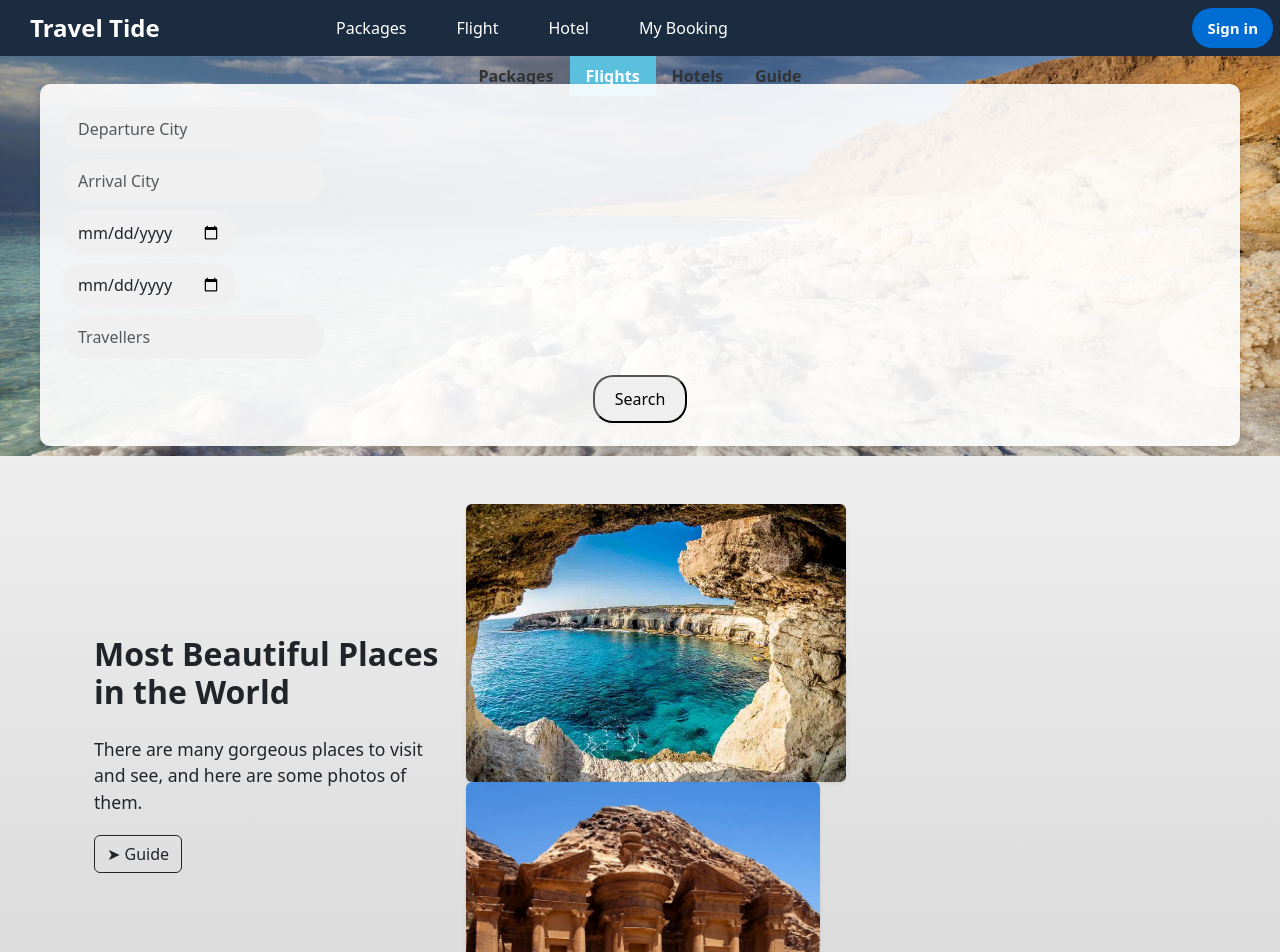
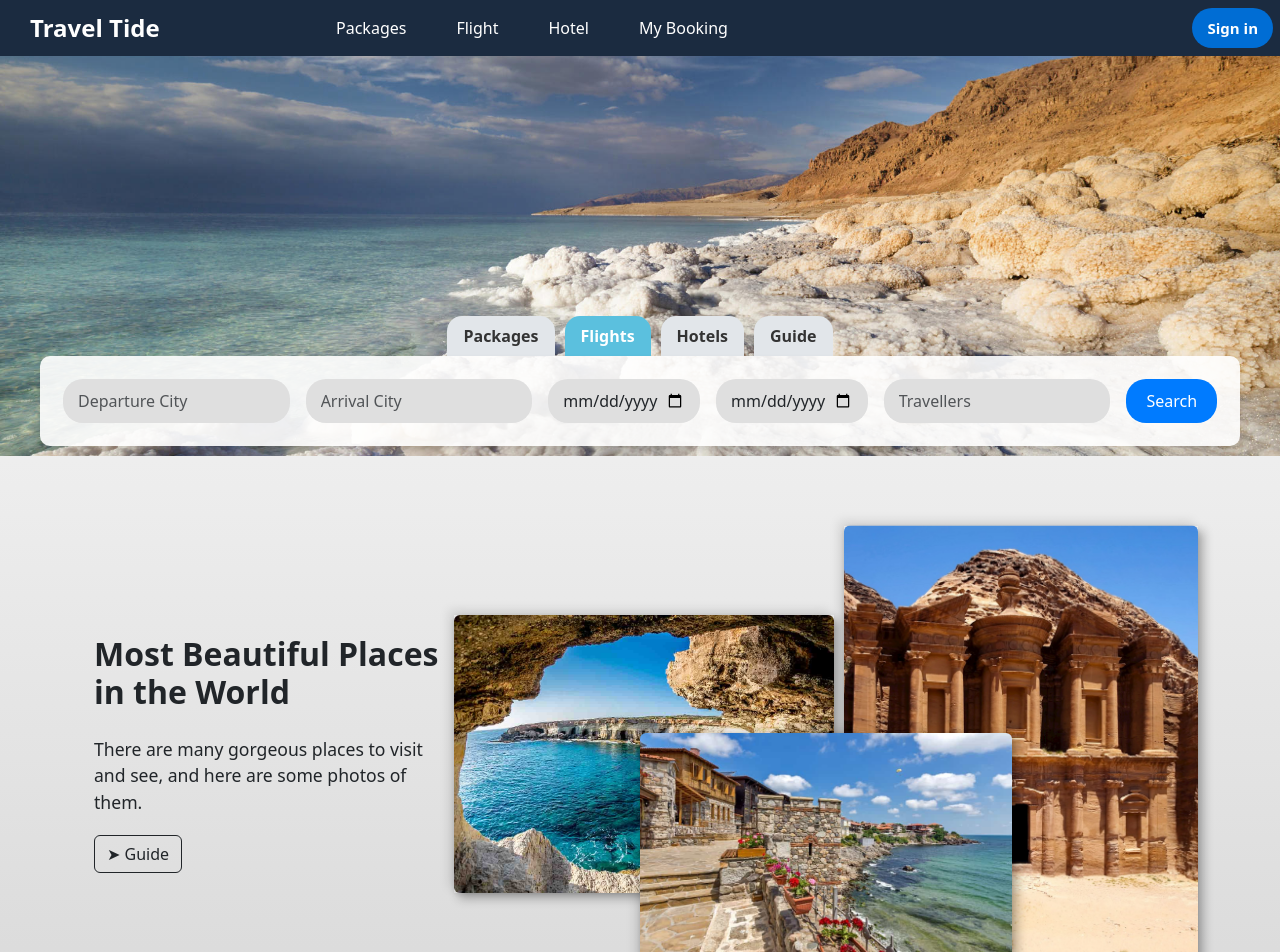
Before and after one commit to omar-alkhader/Travel-Tide, a React (Create React App) app in the folder FrontEnd/: page / in a window 1280 px wide. Shown: the top 952 px of the page. Built offline with nearby package versions, Linux system fonts and the light colour scheme.

Commit message:
Update HomePage.css

```diff
--- a/FrontEnd/src/styles/HomePage.css
+++ b/FrontEnd/src/styles/HomePage.css
@@ -1,11 +1,28 @@
+.full-width-section {
+  width: 100vw;
+  position: relative;
+  left: 50%;
+  right: 50%;
+  margin-left: -50vw;
+  margin-right: -50vw;
+  overflow-x: hidden;
+}
+
 .HomePage-hero-section {
   height: 400px;
   background: url('../assets/dead-sea.jpg') no-repeat center center;
   background-size: cover;
   color: white;
   position: relative;
-    margin-top: 0; /* Ensure the image starts below the navbar */
+  margin: 0; /* Remove margin */
+  padding: 0; /* Remove padding */
+  width: 100%; /* Ensure full width */
+}
 
+.HomePage-form-inline {
+  display: flex;
+  justify-content: center;
+  align-items: center;
 }
 
 .HomePage-booking-options {
@@ -21,9 +38,40 @@
   max-width: 1200px;
 }
 
+.HomePage-nav-tabs {
+  position: absolute; /* Changed from relative to absolute */
+   /* Position the buttons above the rectangle */
+  left: 50%;
+  transform: translateX(-50%);
+   /* Ensure the buttons are above the big rectangle */
+  margin-top: 260px;
+}
+
+.HomePage-nav-link {
+  border-radius: 15px 15px 0 0;
+  background-color: #f8f9fa;
+  border: 1px solid #dee2e6;
+  margin: 0 5px;
+  padding: 10px 20px;
+  color: #333;
+  font-weight: bold;
+  cursor: pointer;
+  transition: background-color 0.3s ease;
+}
+
+.HomePage-nav-link.HomePage-active {
+  background-color: #5bc0de; /* Active background color */
+  color: white; /* Active text color */
+}
+
 .HomePage-hero-section .HomePage-nav-tabs .HomePage-nav-link {
   color: #333;
+  background-color: #e2e6ea;
   font-weight: bold;
+}
+.HomePage-hero-section .HomePage-nav-tabs .HomePage-nav-link:hover {
+  background-color: #5bc0de;
+  color: white;
 }
 
 .HomePage-hero-section .HomePage-nav-tabs .HomePage-nav-link.HomePage-active {
@@ -34,6 +82,11 @@
 .HomePage-form-inline .HomePage-form-control {
   width: auto;
   min-width: 150px;
+  border-radius: 20px;
+  background-color: #dfdfdf;
+  border: none;
+  padding: 10px 15px;
+  margin: 5px;
 }
 
 .HomePage-places-section h2 {
@@ -50,14 +103,6 @@
   width: 100%;
   height: auto;
   object-fit: cover;
-  }
-
-  .HomePage-form-inline .HomePage-form-control {
-    border-radius: 20px;
-    background-color: #f0f0f0;
-    border: none;
-    padding: 10px 15px;
-    margin: 5px;
 }
 
 .HomePage-form-inline .HomePage-btn {
@@ -104,7 +149,41 @@
   font-size: 16px;
 }
 
-  .HomePage-nav-links a:hover {
-    color: #00bcd4;
-    text-decoration: none;
+.HomePage-btn-custom {
+  background-color: #007bff; /* Blue color */
+  color: white;
+  border: none;
+  border-radius: 20px;
+  padding: 10px 20px;
+  cursor: pointer;
+  transition: background-color 0.3s ease;
 }
+
+.HomePage-btn-custom:hover {
+  background-color: #0056b3; /* Darker blue on hover */
+}
+
+.first-img {
+  position: absolute;
+  top: 50%;
+  left: 0;
+  transform: translateY(-50%);
+  box-shadow: 5px 5px 10px rgba(0, 0, 0, 0.3), -5px -5px 10px rgba(0, 0, 0, 0.1);
+}
+
+.second-img {
+  position: absolute;
+  top: 50%;
+  right: 0;
+  transform: translateY(-50%);
+  box-shadow: 5px 5px 10px rgba(0, 0, 0, 0.3), -5px -5px 10px rgba(0, 0, 0, 0.1);
+}
+
+.third-img {
+  position: absolute;
+  bottom: 10px;
+  left: 50%;
+  margin-top: 100px;
+  transform: translateX(-50%);
+  box-shadow: 5px 5px 10px rgba(0, 0, 0, 0.3), -5px -5px 10px rgba(0, 0, 0, 0.1);
+}
```
Lines whose indentation alone changed are shown as unchanged.
